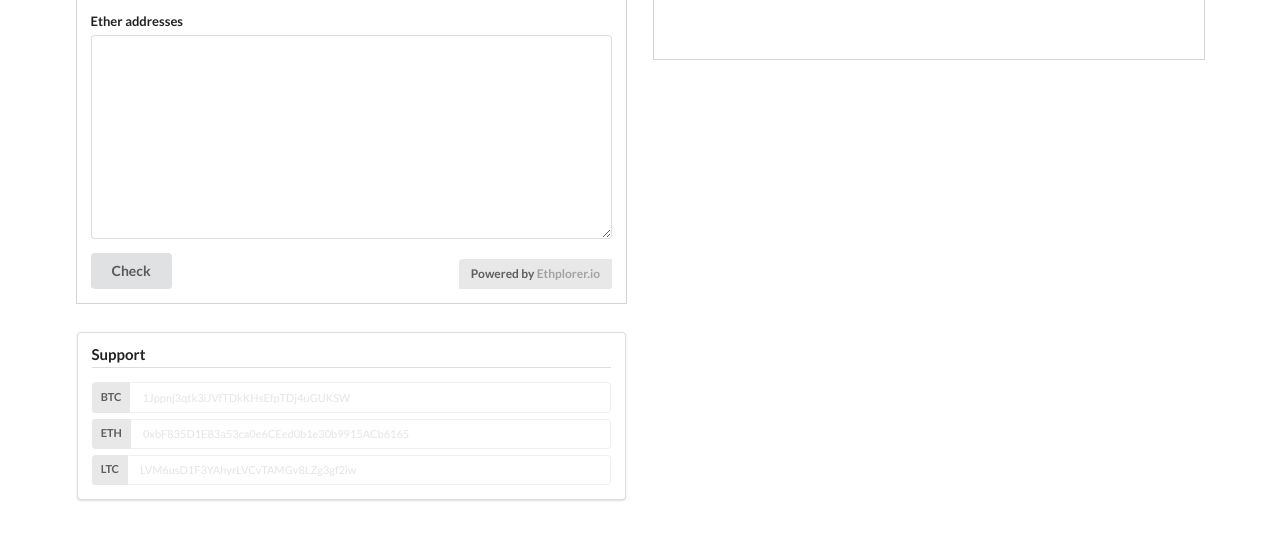
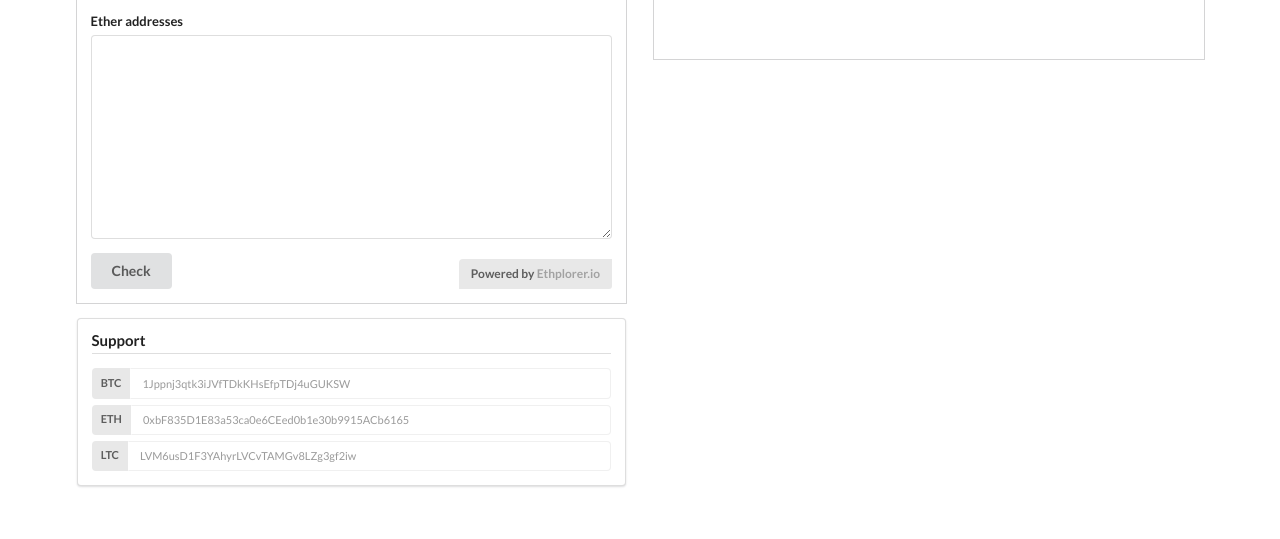
Before and after one commit to Hanoosh/ethersearch, a plain HTML site: page index.html in a window 1280 px wide. Shown: the part 209-748 px from the top of the page. Drawn offline with nearby package versions, Linux system fonts and the light colour scheme.

Commit message:
Update index.html

```diff
--- a/index.html
+++ b/index.html
@@ -38,6 +38,35 @@
                         </div>
                     </div>
                 </div>
+                <div class="ui segment">
+                    <h4 class="ui dividing header">Support<a class="anchor" id="content"></a></h4>
+                    <div class="ui list">
+                        <div class="item">
+                            <div class="ui mini fluid labeled input">
+                                <div class="ui label">
+                                    BTC
+                                </div>
+                                <input type="text" disabled placeholder="1Jppnj3qtk3iJVfTDkKHsEfpTDj4uGUKSW" value="1Jppnj3qtk3iJVfTDkKHsEfpTDj4uGUKSW">
+                            </div>
+                        </div>
+                        <div class="item">
+                            <div class="ui mini fluid labeled input">
+                                <div class="ui label">
+                                    ETH
+                                </div>
+                                <input type="text" disabled placeholder="0xbF835D1E83a53ca0e6CEed0b1e30b9915ACb6165" value="0xbF835D1E83a53ca0e6CEed0b1e30b9915ACb6165">
+                            </div>
+                        </div>
+                        <div class="item">
+                            <div class="ui mini fluid labeled input">
+                                <div class="ui label">
+                                    LTC
+                                </div>
+                                <input type="text" disabled placeholder="LVM6usD1F3YAhyrLVCvTAMGv8LZg3gf2iw" value="LVM6usD1F3YAhyrLVCvTAMGv8LZg3gf2iw">
+                            </div>
+                        </div>
+                    </div>
+                </div>
             </div>
             <div class="column">
                 <div class="item">
@@ -53,41 +82,7 @@
                     </div>
                 </div>
             </div>
-      <div class="column">
-        <div class="ui segment">
-          <h4 class="ui dividing header">Support<a class="anchor" id="content"></a></h4>
-          <div class="ui list">
-            <div class="item">
-              <div class="ui mini fluid labeled input">
-                <div class="ui label">
-                  BTC
-                </div>
-                <input type="text" disabled placeholder="1Jppnj3qtk3iJVfTDkKHsEfpTDj4uGUKSW">
-              </div>
-            </div>
-            <div class="item">
-              <div class="ui mini fluid labeled input">
-                <div class="ui label">
-                  ETH
-                </div>
-                <input type="text" disabled placeholder="0xbF835D1E83a53ca0e6CEed0b1e30b9915ACb6165">
-              </div>
-            </div>
-            <div class="item">
-              <div class="ui mini fluid labeled input">
-                <div class="ui label">
-                  LTC
-                </div>
-                <input type="text" disabled placeholder="LVM6usD1F3YAhyrLVCvTAMGv8LZg3gf2iw">
-              </div>
-            </div>
-          </div>
-        </div>
-      </div>
-    </div>
-
         </div>
     </div>
 </body>
-
 </html>
```
Lines whose indentation alone changed are shown as unchanged.
